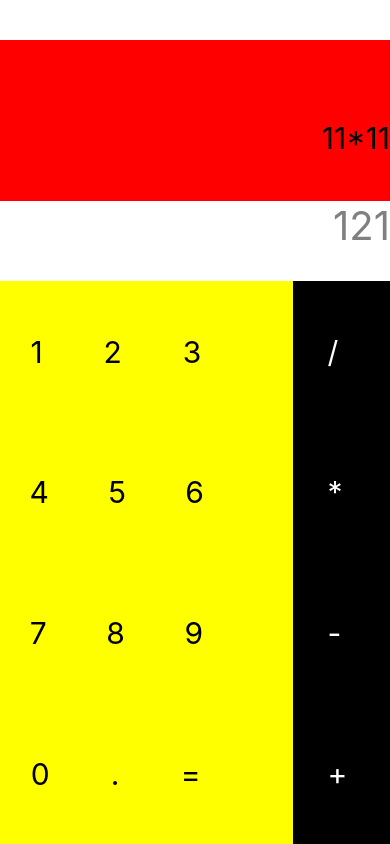
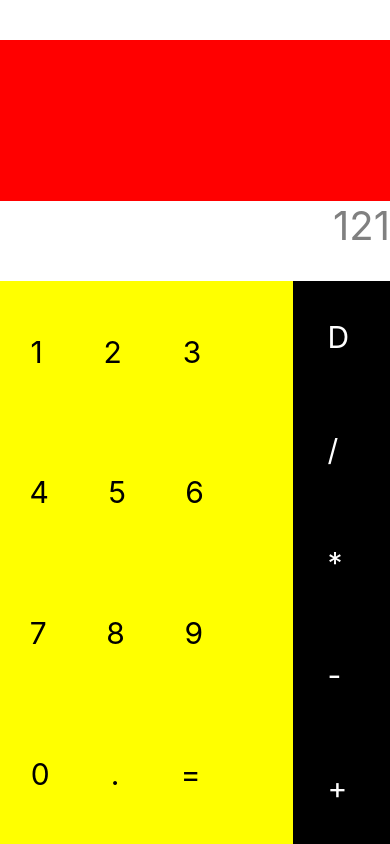
Before and after one commit to awaghadsangita/ReactNative_tdd, a React Native app: screen / in a window 390 px wide. Built offline with nearby package versions, Linux system fonts and the light colour scheme.

Commit message:
ADDED:function for deleting last character of operend

```diff
--- a/App.js
+++ b/App.js
@@ -1,25 +1,59 @@
 import React from 'react';
-import { View, StyleSheet,Button,Text,TouchableOpacity } from 'react-native';
+import { View, StyleSheet,Text,TouchableOpacity } from 'react-native';
 
 export default class App extends React.Component {
+  constructor(){
+    super()
+    this.state={
+      resultText1:""
+    }
+  }
+  pressButton(text){
+    if(text=="="){
+        return this.calculatResult();
+    }
+    this.setState({
+      resultText1:this.state.resultText1+text
+    })
+  }
+  calculatResult(){
+
+  }
+  operation(operation){
+    switch(operation){
+      case 'D':{
+          let text=this.state.resultText1.split('');
+          text.pop();
+          this.setState({resultText1:text.join('')})
+      }
+    }
+  }
   render() {
     let rows=[]
     let numbers=[[1,2,3],[4,5,6],[7,8,9],[0,".","="]]
     for(let i=0;i<4;i++){
         let row=[]
       for(let j=0;j<4;j++){
-        row.push(<TouchableOpacity style={styles.btn}><Text style={styles.btnText}>{numbers[i][j]}</Text></TouchableOpacity>)
+        row.push(<TouchableOpacity
+                  onPress={()=>this.buttonPress(numbers[i][j])}
+                  style={styles.btn}>
+              <Text style={styles.btnText}>{numbers[i][j]}</Text>
+            </TouchableOpacity>)
       }
       rows.push(<View style={styles.row}>{row}</View>)
     }
-    let ops=["/","*","-","+"];
+    let ops=["D","/","*","-","+"];
     let opsColumn=[]
-    for(let i=0;i<4;i++){
-      opsColumn.push(<TouchableOpacity style={styles.btn}><Text style={styles.white}>{ops[i]}</Text></TouchableOpacity>)
+    for(let i=0;i<5;i++){
+      opsColumn.push(<TouchableOpacity
+                        onPress={()=>this.operation(ops[i])}
+                        style={styles.btn}>
+                        <Text style={styles.white}>{ops[i]}</Text>
+                    </TouchableOpacity>)
     }
     return (
       <View style={styles.container}>
-        <View style={styles.result}><Text style={styles.resultText}>11*11</Text></View>
+        <View style={styles.result}><Text style={styles.resultText}>{this.state.resultText1}</Text></View>
         <View style={styles.calculation}><Text style={styles.calculationText}>121</Text></View>
         <View style={styles.button}>
           <View style={styles.numbers}>
```
